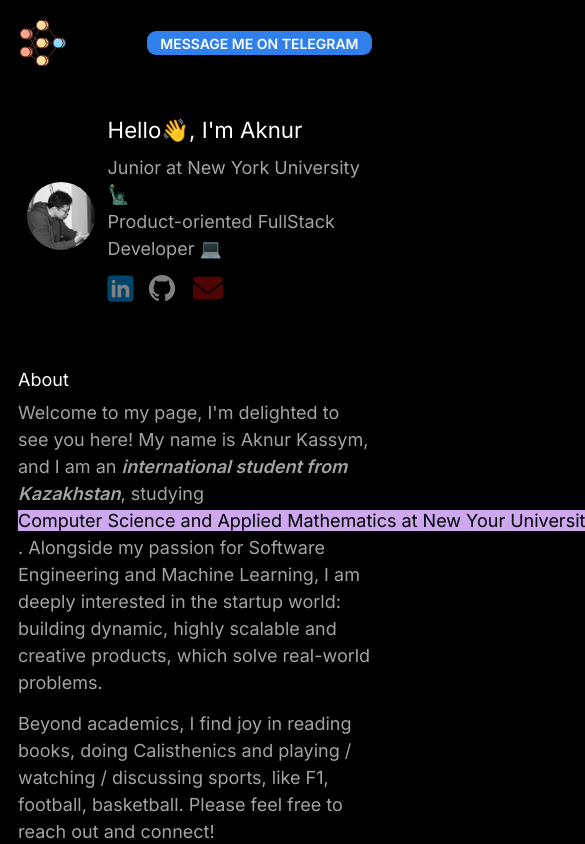
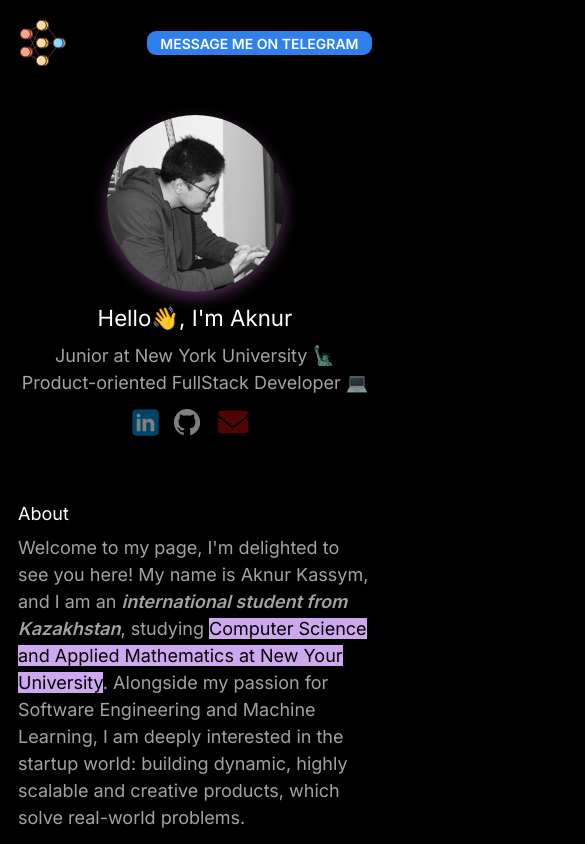
Before and after one commit to akoQassym/aknur-personal-website, a Next.js app: page /public/ in a window 390 px wide. Shown: the top 844 px of the page, 585 px wide, since content can reach past the window. Built offline with nearby package versions, Linux system fonts and the light colour scheme.

Commit message:
fix: fix responsive layout

```diff
--- a/components/Avatar.js
+++ b/components/Avatar.js
@@ -30,10 +30,11 @@
       >
         <Flex alignItems="center" justifyContent="center" position="relative">
           <Image
-            borderRadius="full"
-            width={{ base: '80%', lg: 'full' }}
+            borderRadius="50%"
+            width={{ base: '50%', md: '30%', lg: 'full' }}
             src="avatar.jpeg"
             alt="Aknur"
+            boxShadow="rgba(240, 130, 250, 0.35) 0px 5px 15px"
           />
         </Flex>
       </Box>
--- a/components/Header.js
+++ b/components/Header.js
@@ -19,6 +19,8 @@
       as="header"
       alignItems="center"
       justifyContent="space-between"
+      bg={'black'}
+      zIndex={100}
     >
       <Image src="logo.svg" alt="Aknur" boxSize="50px" />
       <Box
--- a/pages/index.js
+++ b/pages/index.js
@@ -6,7 +6,6 @@
   GridItem,
   Image,
   Stack,
-  Highlight,
 } from '@chakra-ui/react';
 import Head from 'next/head';
 import { Grid } from '../components/Grid';
@@ -23,23 +22,34 @@
       <Box py="115px" px={4} maxWidth={700} mx="auto">
         <Grid
           fluid
-          templateColumns="repeat(4, 1fr)"
+          templateColumns={{ base: 'repeat(1, 1fr)', lg: 'repeat(4, 1fr)' }}
           mb={10}
           alignItems="center"
         >
-          <GridItem colSpan={1}>
+          <GridItem colSpan={{ base: 3, lg: 1 }}>
             <Avatar />
           </GridItem>
           <GridItem colSpan={3}>
             <Box>
               <Heading as="h1" size="lg">
-                Hello👋, I&apos;m Aknur
+                <Text align={{ base: 'center', lg: 'left' }}>
+                  Hello👋, I&apos;m Aknur
+                </Text>
               </Heading>
               <Box my={2}>
-                <Text>Junior at New York University 🗽</Text>
-                <Text>Product-oriented FullStack Developer 💻</Text>
+                <Text align={{ base: 'center', lg: 'left' }}>
+                  Junior at New York University 🗽
+                </Text>
+                <Text align={{ base: 'center', lg: 'left' }}>
+                  Product-oriented FullStack Developer 💻
+                </Text>
               </Box>
-              <Box display="flex" alignItems="center" ml={-1}>
+              <Box
+                display="flex"
+                alignItems="center"
+                justifyContent={{ base: 'center', lg: 'flex-start' }}
+                ml={-1}
+              >
                 <Box mr={2}>
                   <Link
                     color="white"
@@ -103,16 +113,10 @@
               <Text as="i">
                 <Text as="b">international student from Kazakhstan</Text>
               </Text>
-              ,{' '}
-              <Highlight
-                query={[
-                  'Computer Science and Applied Mathematics at New Your University',
-                ]}
-                styles={{ bg: 'purple.100' }}
-              >
-                studying Computer Science and Applied Mathematics at New Your
-                University
-              </Highlight>
+              , studying{' '}
+              <Text as="mark">
+                Computer Science and Applied Mathematics at New Your University
+              </Text>
               . Alongside my passion for Software Engineering and Machine
               Learning, I am deeply interested in the startup world: building
               dynamic, highly scalable and creative products, which solve
```
